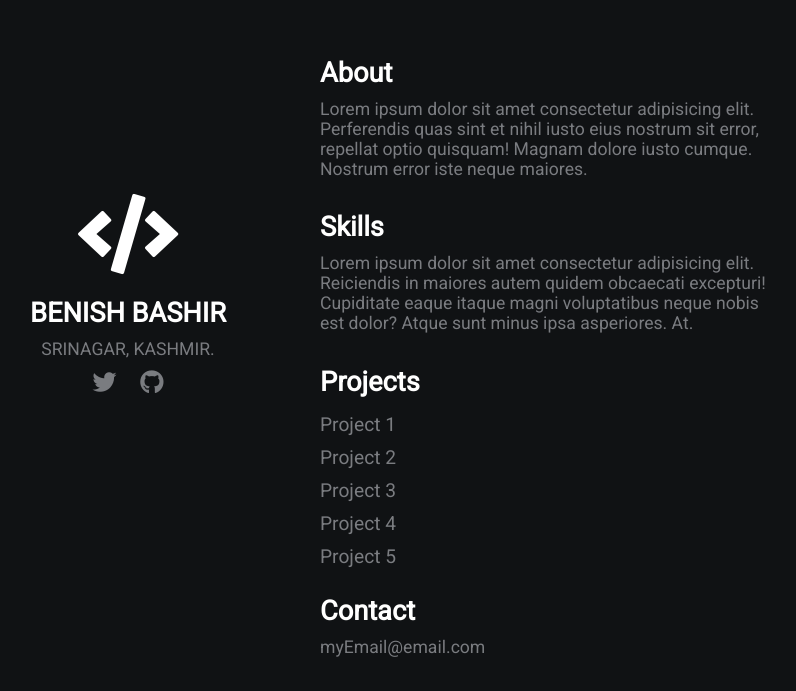
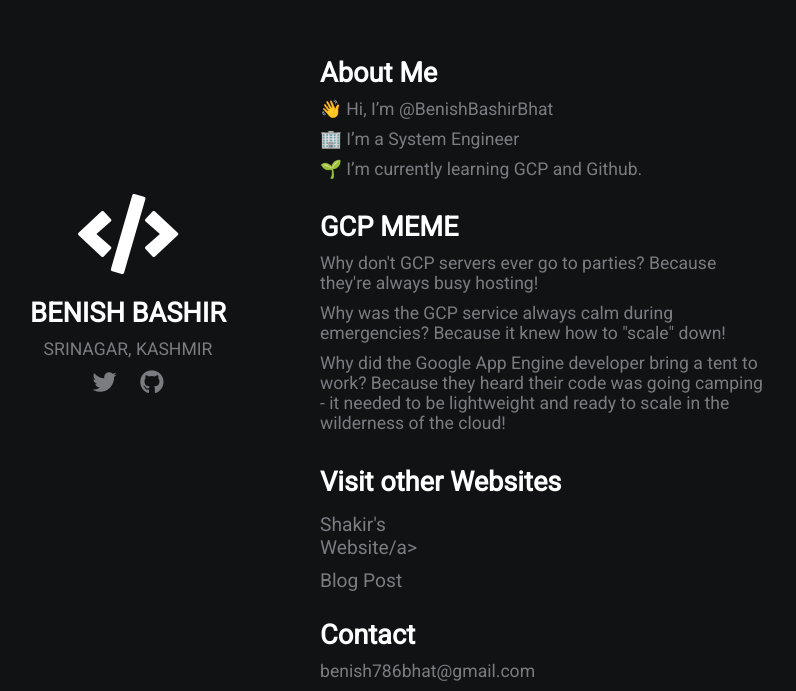
Before and after one commit to benishbashir/my-first-gcprepo-website, a plain HTML site: page public/index.html in a window 1280 px wide. Shown: the part 126-817 px from the top of the page, without its empty margins (320-1116 px from the left). Drawn offline with Linux system fonts and the light colour scheme.

Commit message:
editied html file and added other links

```diff
--- a/public/index.html
+++ b/public/index.html
@@ -12,24 +12,29 @@
     <div class="grid-2">
         <div class="section-1">
             <i class="fas fa-code fa-5x white"></i>
-            <h2>BENISH BASHIR</h2>
-            <p>SRINAGAR, KASHMIR.</p>
-            <a href="#"><i class="fab fa-twitter"></i></a>
+            <h2>BENISH BASHIR </h2>
+            <p>SRINAGAR, KASHMIR</p>
+            <a href="https://twitter.com/home?lang=en"><i class="fab fa-twitter"></i></a>
             <a href="https://github.com/benishbashir/my-first-gcprepo-website"><i class="fab fa-github"></i></a>
         </div>
         <div class="section-2">
-            <h2>About</h2>
-            <p>Lorem ipsum dolor sit amet consectetur adipisicing elit. Perferendis quas sint et nihil iusto eius nostrum sit error, repellat optio quisquam! Magnam dolore iusto cumque. Nostrum error iste neque maiores.</p>
-            <h2>Skills</h2>
-            <p>Lorem ipsum dolor sit amet consectetur adipisicing elit. Reiciendis in maiores autem quidem obcaecati excepturi! Cupiditate eaque itaque magni voluptatibus neque nobis est dolor? Atque sunt minus ipsa asperiores. At.</p>
-            <h2>Projects</h2>
-            <a href="#">Project 1</a>
-            <a href="#">Project 2</a>
-            <a href="#">Project 3</a>
-            <a href="#">Project 4</a>
-            <a href="#">Project 5</a>
+            <h2>About Me</h2>
+            <p>👋 Hi, I’m @BenishBashirBhat</p>
+            <p>🏢 I’m a System Engineer</p>
+            <p>🌱 I’m currently learning GCP and Github.</p>
+            <h2>GCP MEME</h2>
+            <p>Why don't GCP servers ever go to parties?
+                Because they're always busy hosting!</p>
+            <p>Why was the GCP service always calm during emergencies?
+                Because it knew how to "scale" down!</p>
+            <p>Why did the Google App Engine developer bring a tent to work?
+                Because they heard their code was going camping - it needed to be lightweight and ready to scale in the wilderness of the cloud!</p>
+            <h2>Visit other Websites</h2>
+            <a href="https://shakirbaba.com/">Shakir's Website/a>
+            <a href="https://shakirbaba.com/website-development-in-kashmir/">Blog Post</a>
+
             <h2>Contact</h2>
-            <p>myEmail@email.com</p>
+            <p>benish786bhat@gmail.com</p>
         </div>
     </div>
 </body>
```
